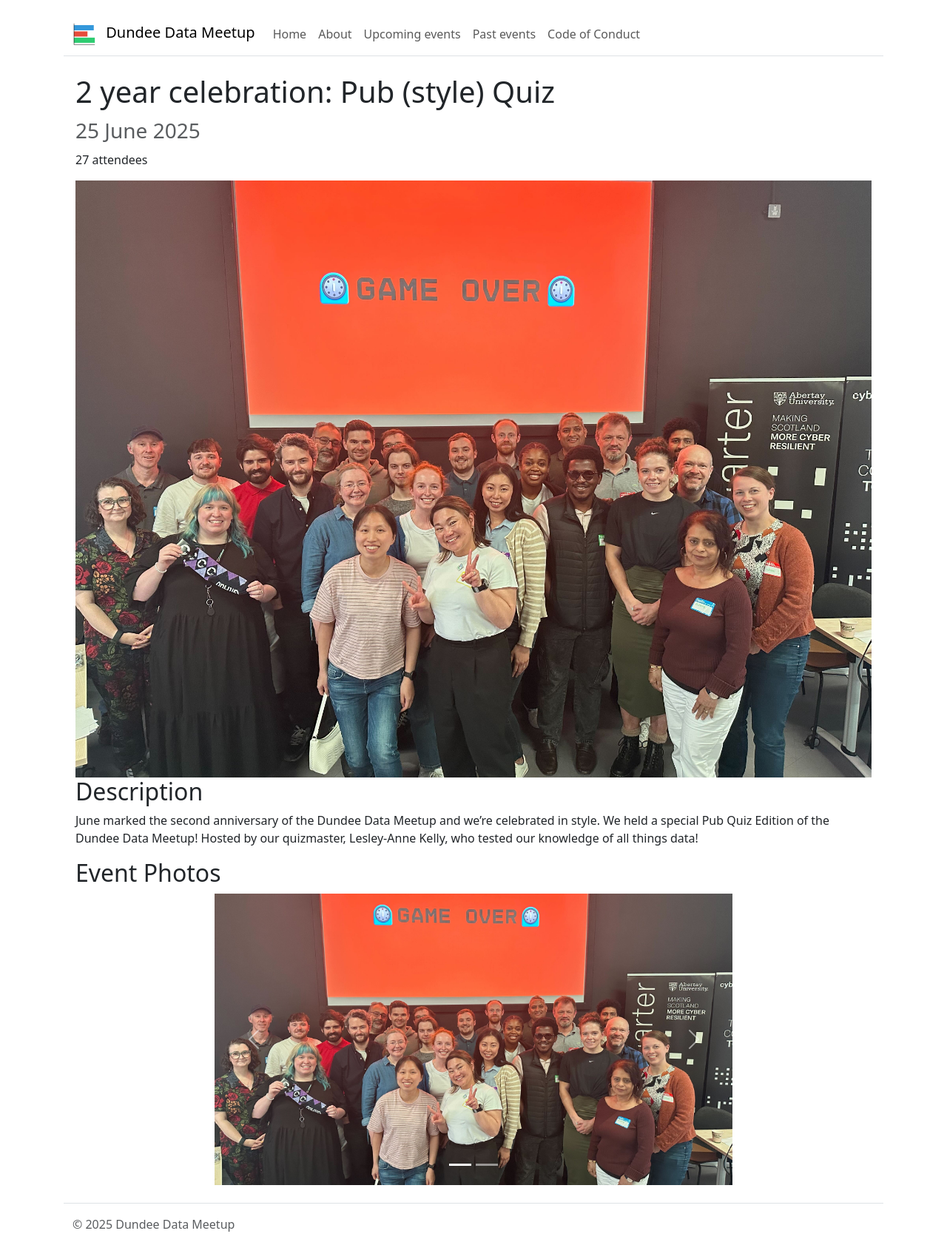
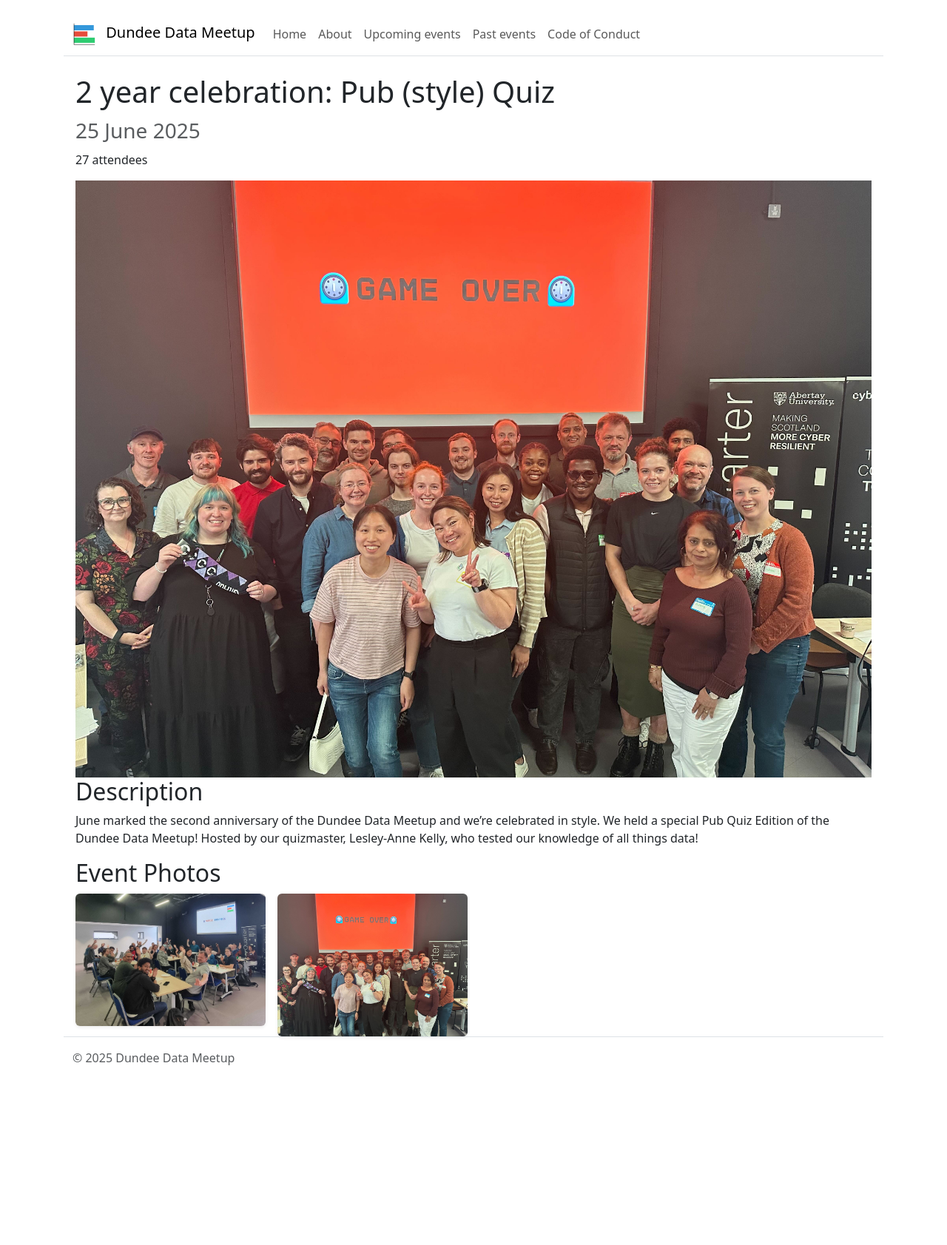
Before and after one commit to DundeeDataMeetup/dundeedatameetup.github.io, a Jekyll site: the page built from _events/2025/06.md, in a window 1280 px wide. Shown: the whole page at 74% size. Built offline with Jekyll 4.4.1, drawn with Linux system fonts in a browser that asks for light colours; after the commit the page ends 1458 px from its top, so only the background shows below that.

Commit message:
feat: Switch from carousel to gallery

```diff
--- a/_layouts/event.html
+++ b/_layouts/event.html
@@ -66,28 +66,38 @@ layout: default
 {% assign event_images = site.static_files | where_exp: "file", "file.path contains event_path_prefix" %}
 {% if event_images.size > 0 %}
 <h2>Event Photos</h2>
-<div id="eventPhotosCarousel" class="carousel slide mb-4" data-bs-ride="true">
-    <div class="carousel-inner">
-        {% for image in event_images %}
-            <div class="carousel-item {% if forloop.first %}active{% endif %}">
-                <a href="{{ image.path | relative_url }}" target="_blank">
-                    <img src="{{ image.path | relative_url }}" class="d-block w-100 rounded" alt="Event photo" loading="lazy" />
-                </a>
-            </div>
-        {% endfor %}
-    </div>
-    <button class="carousel-control-prev" type="button" data-bs-target="#eventPhotosCarousel" data-bs-slide="prev">
-        <span class="carousel-control-prev-icon" aria-hidden="true"></span>
-        <span class="visually-hidden">Previous</span>
-    </button>
-    <button class="carousel-control-next" type="button" data-bs-target="#eventPhotosCarousel" data-bs-slide="next">
-        <span class="carousel-control-next-icon" aria-hidden="true"></span>
-        <span class="visually-hidden">Next</span>
-    </button>
-    <div class="carousel-indicators">
-        {% for image in event_images %}
-            <button type="button" data-bs-target="#eventPhotosCarousel" data-bs-slide-to="{{ forloop.index0 }}" {% if forloop.first %}class="active"{% endif %} aria-current="true" aria-label="Slide {{ forloop.index }}"></button>
-        {% endfor %}
+<!-- Modal structure -->
+<div class="modal fade" id="eventPhotoModal" tabindex="-1" aria-labelledby="eventPhotoModalLabel" aria-hidden="true">
+    <div class="modal-dialog modal-dialog-centered modal-lg">
+        <div class="modal-content bg-transparent border-0">
+            <button type="button" class="btn-close position-absolute top-0 end-0 m-3" data-bs-dismiss="modal" aria-label="Close"></button>
+            <img id="modalImage" src="" class="img-fluid rounded shadow" alt="Event photo" />
+        </div>
     </div>
 </div>
+
+<div class="row g-3">
+        {% for image in event_images %}
+                <div class="col-6 col-md-4 col-lg-3">
+                        <a href="#" data-bs-toggle="modal" data-bs-target="#eventPhotoModal" data-img-src="{{ image.path | relative_url }}">
+                                <img src="{{ image.path | relative_url }}" class="img-fluid rounded shadow-sm" alt="Event photo" loading="lazy" />
+                        </a>
+                </div>
+        {% endfor %}
+</div>
+
+<script>
+document.addEventListener('DOMContentLoaded', function() {
+    var modal = document.getElementById('eventPhotoModal');
+    var modalImg = document.getElementById('modalImage');
+    modal.addEventListener('show.bs.modal', function (event) {
+        var trigger = event.relatedTarget;
+        var imgSrc = trigger.getAttribute('data-img-src');
+        modalImg.src = imgSrc;
+    });
+    modal.addEventListener('hidden.bs.modal', function () {
+        modalImg.src = '';
+    });
+});
+</script>
 {% endif %}
```
